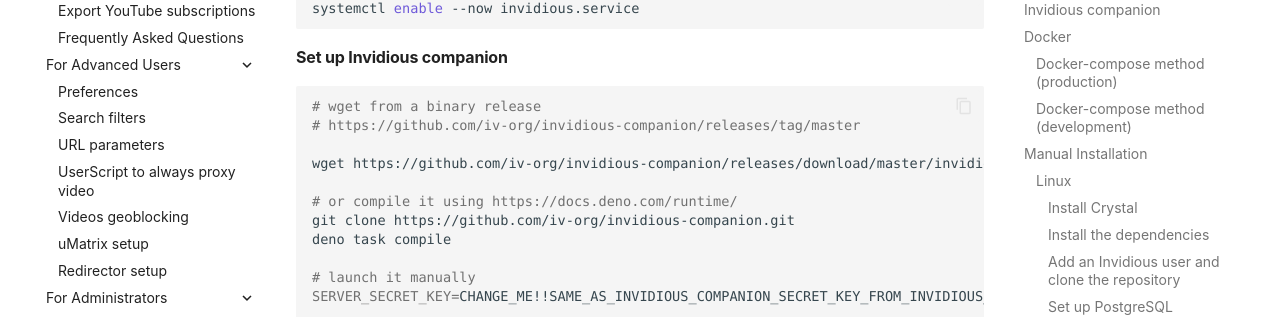
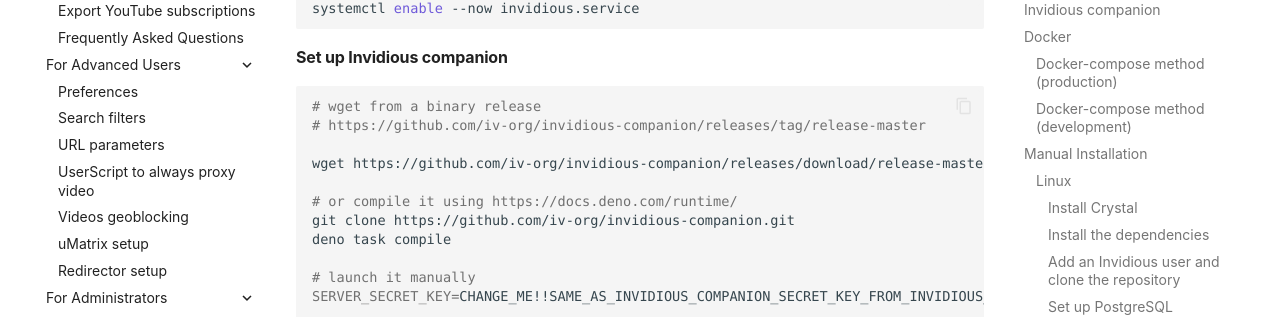
Before and after one commit to iv-org/documentation, an MkDocs documentation site: the page built from docs/installation.md, in a window 1280 px wide and 900 px high, scrolled down 5112 px. Shown: the part 143-460 px from the top of the window. Built offline with MkDocs 1.6.1 and Material for MkDocs 9.7.7, drawn with Linux system fonts in a browser that asks for light colours; comment, search, counter and statistics services are not loaded; some of the changed lines change nothing that is shown.

Commit message:
Fix download links in installation.md
Updated download links in installation instructions to use 'release-master' instead of 'master'.

````diff
--- a/docs/installation.md
+++ b/docs/installation.md
@@ -241,9 +241,9 @@
 ```bash
 
 # wget from a binary release
-# https://github.com/iv-org/invidious-companion/releases/tag/master
+# https://github.com/iv-org/invidious-companion/releases/tag/release-master
 
-wget https://github.com/iv-org/invidious-companion/releases/download/master/invidious_companion-x86_64-unknown-linux-gnu.tar.gz
+wget https://github.com/iv-org/invidious-companion/releases/download/release-master/invidious_companion-x86_64-unknown-linux-gnu.tar.gz
 
 # or compile it using https://docs.deno.com/runtime/
 git clone https://github.com/iv-org/invidious-companion.git
````
